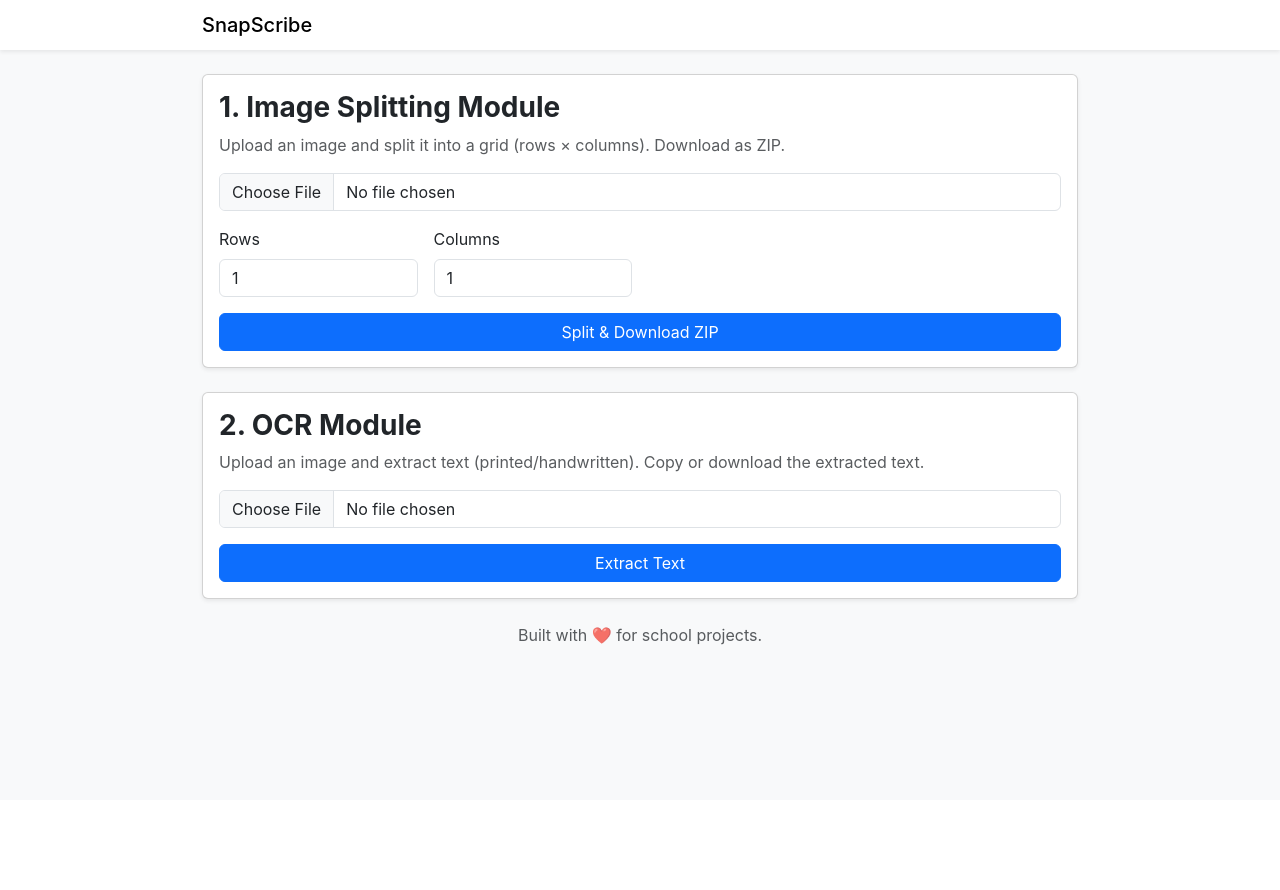
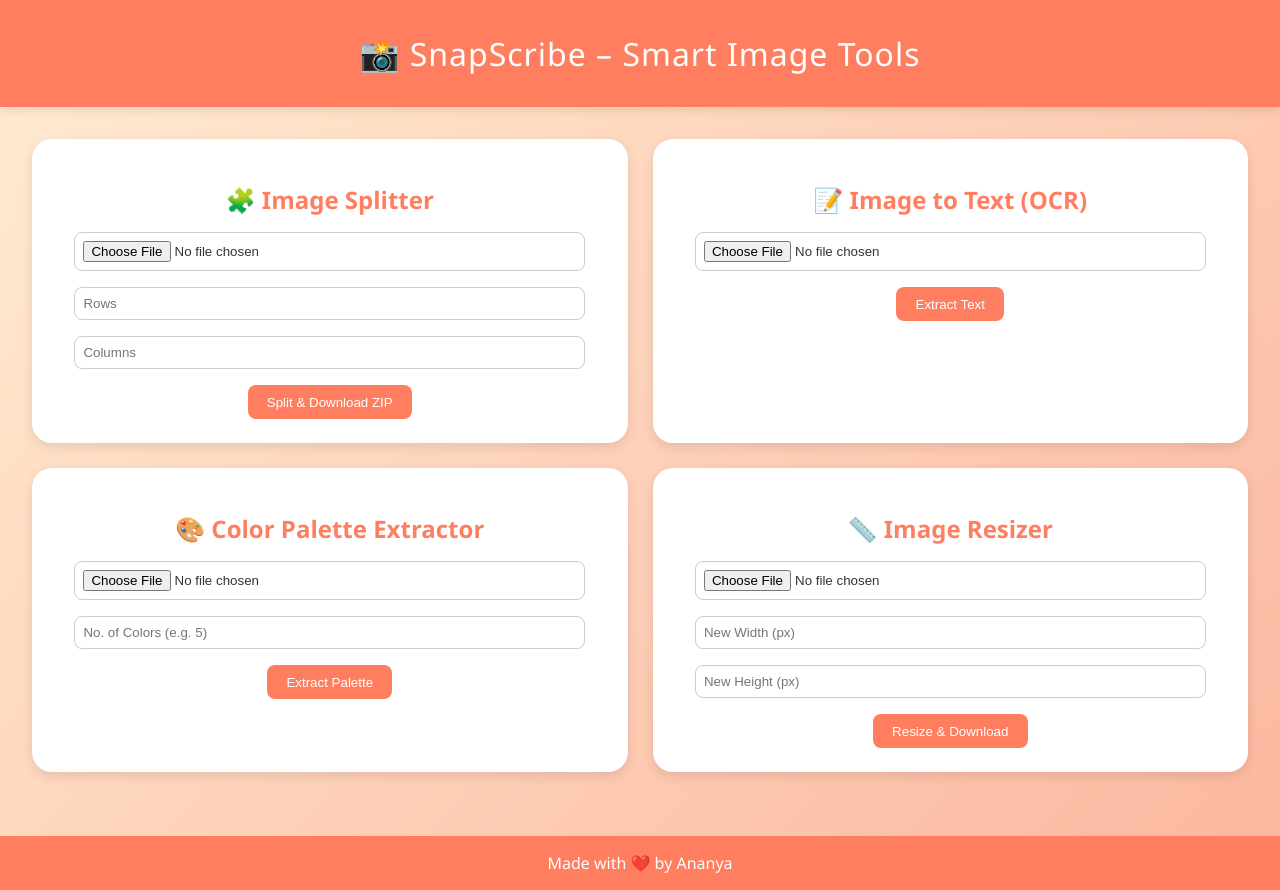
Before and after one commit to 96Ananya/SnapScribe-Smart-Image-Tools, a Flask app: page / in a window 1280 px wide. Before the commit the page ends 645 px from the top, so only its background shows below. Run offline with Flask 2, Linux system fonts and the light colour scheme.

Commit message:
Initial commit for new repo

```diff
--- a/app.py
+++ b/app.py
@@ -1,126 +1,119 @@
-from flask import Flask, render_template, request, send_file, flash, redirect, url_for
-from werkzeug.utils import secure_filename
+from flask import Flask, render_template, request, send_file, redirect, url_for, flash
+import os
 from PIL import Image
+import zipfile
 import io
-import zipfile
-import pytesseract
-import os
+import easyocr
+import numpy as np
+from collections import Counter
 
 app = Flask(__name__)
-app.secret_key = os.environ.get("SECRET_KEY", "change_this_in_prod")
+app.secret_key = 'supersecretkey'
+app.config['UPLOAD_FOLDER'] = 'uploads'
 
-ALLOWED_EXTENSIONS = {'png', 'jpg', 'jpeg', 'bmp', 'tif', 'tiff', 'webp'}
+if not os.path.exists(app.config['UPLOAD_FOLDER']):
+    os.makedirs(app.config['UPLOAD_FOLDER'])
+
+# ========== OPTION 1: IMAGE SPLITTER ==========
+@app.route('/split', methods=['POST'])
+def split_image():
+    try:
+        file = request.files['image']
+        rows = int(request.form['rows'])
+        cols = int(request.form['cols'])
+
+        img = Image.open(file)
+        img_width, img_height = img.size
+        tile_width = img_width // cols
+        tile_height = img_height // rows
+
+        zip_buffer = io.BytesIO()
+        with zipfile.ZipFile(zip_buffer, 'w') as zip_file:
+            for r in range(rows):
+                for c in range(cols):
+                    left = c * tile_width
+                    top = r * tile_height
+                    right = (c + 1) * tile_width
+                    bottom = (r + 1) * tile_height
+                    box = (left, top, right, bottom)
+                    tile = img.crop(box)
+                    img_bytes = io.BytesIO()
+                    tile.save(img_bytes, format='PNG')
+                    img_bytes.seek(0)
+                    zip_file.writestr(f'slice_{r+1}_{c+1}.png', img_bytes.read())
+
+        zip_buffer.seek(0)
+        return send_file(zip_buffer, as_attachment=True, download_name='slices.zip')
+    except Exception as e:
+        flash(f"Error splitting image: {e}")
+        return redirect(url_for('index'))
 
 
-def allowed_file(filename):
-    return '.' in filename and filename.rsplit('.', 1)[1].lower() in ALLOWED_EXTENSIONS
+# ========== OPTION 2: IMAGE TO TEXT (OCR) ==========
+@app.route('/extract_text', methods=['POST'])
+def extract_text():
+    try:
+        file = request.files['image']
+        reader = easyocr.Reader(['en'])
+        result = reader.readtext(np.array(Image.open(file)))
+
+        extracted_text = "\n".join([res[1] for res in result])
+        return render_template('index.html', extracted_text=extracted_text)
+    except Exception as e:
+        flash(f"Error extracting text: {e}")
+        return redirect(url_for('index'))
 
 
+# ========== OPTION 3: COLOR PALETTE EXTRACTOR ==========
+# ========== OPTION 3: COLOR PALETTE EXTRACTOR ==========
+@app.route('/extract_palette', methods=['POST'])
+def extract_palette():
+    try:
+        file = request.files['image']
+        num_colors = int(request.form.get('num_colors', 5))
+
+        img = Image.open(file).convert('RGB')
+        img = img.resize((150, 150))
+        pixels = np.array(img).reshape(-1, 3)
+
+        # Count most common colors
+        counter = Counter(map(tuple, pixels))
+        most_common = counter.most_common(num_colors)
+
+        # Convert np.uint8 values to normal integers for clean display
+        colors = [f"rgb({int(r)}, {int(g)}, {int(b)})" for (r, g, b), _ in most_common]
+
+        return render_template('index.html', colors=colors)
+    except Exception as e:
+        flash(f"Error extracting color palette: {e}")
+        return redirect(url_for('index'))
+
+
+# ========== OPTION 4: IMAGE RESIZER ==========
+@app.route('/resize_image', methods=['POST'])
+def resize_image():
+    try:
+        file = request.files['image']
+        width = int(request.form['width'])
+        height = int(request.form['height'])
+
+        img = Image.open(file)
+        resized_img = img.resize((width, height))
+        img_bytes = io.BytesIO()
+        resized_img.save(img_bytes, format='PNG')
+        img_bytes.seek(0)
+
+        return send_file(img_bytes, as_attachment=True, download_name='resized_image.png')
+    except Exception as e:
+        flash(f"Error resizing image: {e}")
+        return redirect(url_for('index'))
+
+
+# ========== HOME ROUTE ==========
 @app.route('/')
 def index():
     return render_template('index.html')
 
 
-@app.route('/split', methods=['POST'])
-def split_image():
-    # form fields: file, rows, cols
-    if 'file' not in request.files:
-        flash('No file part')
-        return redirect(url_for('index'))
-    file = request.files['file']
-    if file.filename == '':
-        flash('No selected file')
-        return redirect(url_for('index'))
-    try:
-        rows = int(request.form.get('rows', 1))
-        cols = int(request.form.get('cols', 1))
-        if rows <= 0 or cols <= 0:
-            raise ValueError
-    except:
-        flash('Rows and Columns must be positive integers.')
-        return redirect(url_for('index'))
-
-    if file and allowed_file(file.filename):
-        filename = secure_filename(file.filename)
-        image = Image.open(file.stream).convert('RGB')
-        width, height = image.size
-        tile_w = width // cols
-        tile_h = height // rows
-
-        # create in-memory zip
-        zip_buffer = io.BytesIO()
-        with zipfile.ZipFile(zip_buffer, 'w', zipfile.ZIP_DEFLATED) as zf:
-            count = 0
-            for r in range(rows):
-                for c in range(cols):
-                    left = c * tile_w
-                    upper = r * tile_h
-                    # for last column/row include remainder pixels
-                    right = (c + 1) * tile_w if c < cols - 1 else width
-                    lower = (r + 1) * tile_h if r < rows - 1 else height
-                    box = (left, upper, right, lower)
-                    tile = image.crop(box)
-                    tile_bytes = io.BytesIO()
-                    tile.save(tile_bytes, format='PNG')
-                    tile_bytes.seek(0)
-                    count += 1
-                    zf.writestr(f'{filename.rsplit(".",1)[0]}_r{r+1}_c{c+1}.png', tile_bytes.read())
-
-        zip_buffer.seek(0)
-        return send_file(
-            zip_buffer,
-            mimetype='application/zip',
-            as_attachment=True,
-            download_name=f'{filename.rsplit(".",1)[0]}_split_{rows}x{cols}.zip'
-        )
-    else:
-        flash('Invalid file type. Allowed: png, jpg, jpeg, bmp, tif, tiff, webp')
-        return redirect(url_for('index'))
-
-
-@app.route('/ocr', methods=['POST'])
-def ocr():
-    if 'file' not in request.files:
-        flash('No file part')
-        return redirect(url_for('index'))
-    file = request.files['file']
-    if file.filename == '':
-        flash('No selected file')
-        return redirect(url_for('index'))
-
-    if file and allowed_file(file.filename):
-        img = Image.open(file.stream).convert('RGB')
-        # OCR with pytesseract
-        try:
-            text = pytesseract.image_to_string(img)
-        except Exception as e:
-            text = ""
-            app.logger.error("Tesseract error: %s", e)
-
-        # Provide text result page and a downloadable .txt
-        return render_template('index.html', ocr_text=text)
-    else:
-        flash('Invalid file type. Allowed: png, jpg, jpeg, bmp, tif, tiff, webp')
-        return redirect(url_for('index'))
-
-
-@app.route('/download_text', methods=['POST'])
-def download_text():
-    content = request.form.get('content', '')
-    if content is None:
-        content = ''
-    bio = io.BytesIO()
-    bio.write(content.encode('utf-8'))
-    bio.seek(0)
-    return send_file(
-        bio,
-        as_attachment=True,
-        download_name='extracted_text.txt',
-        mimetype='text/plain'
-    )
-
-
 if __name__ == '__main__':
-    port = int(os.environ.get('PORT', 5000))
-    # Use Flask's dev server locally. In deployment Dockerfile uses gunicorn.
-    app.run(host='0.0.0.0', port=port, debug=True)
+    app.run(debug=True)
--- a/requirements.txt
+++ b/requirements.txt
@@ -2,3 +2,5 @@ Flask>=2.2
 pytesseract>=0.3.10
 Pillow>=9.0
 gunicorn>=20.1.0
+opencv-python>=4.8.0
+numpy>=1.24
--- a/templates/index.html
+++ b/templates/index.html
@@ -1,90 +1,211 @@
-<!doctype html>
+<!DOCTYPE html>
 <html lang="en">
 <head>
-    <meta charset="utf-8" />
-    <meta name="viewport" content="width=device-width, initial-scale=1" />
-    <title>SnapScribe</title>
-    <link href="https://cdn.jsdelivr.net/npm/bootstrap@5.3.2/dist/css/bootstrap.min.css" rel="stylesheet">
-    <link href="{{ url_for('static', filename='style.css') }}" rel="stylesheet">
+    <meta charset="UTF-8">
+    <meta name="viewport" content="width=device-width, initial-scale=1.0">
+    <title>SnapScribe – Smart Image Tools</title>
+    <style>
+        body {
+            font-family: 'Segoe UI', Tahoma, Geneva, Verdana, sans-serif;
+            background: linear-gradient(135deg, #ffecd2 0%, #fcb69f 100%);
+            margin: 0;
+            padding: 0;
+            color: #333;
+        }
+
+        header {
+            text-align: center;
+            padding: 2rem;
+            background: #ff7e5f;
+            color: white;
+            font-size: 2rem;
+            letter-spacing: 1px;
+            box-shadow: 0 3px 10px rgba(0,0,0,0.1);
+        }
+
+        /* Make it 2x2 grid */
+        .container {
+            display: grid;
+            grid-template-columns: repeat(2, 1fr);
+            gap: 25px;
+            padding: 2rem;
+        }
+
+        @media (max-width: 800px) {
+            .container {
+                grid-template-columns: 1fr;
+            }
+        }
+
+        .card {
+            background: white;
+            border-radius: 20px;
+            padding: 1.5rem;
+            box-shadow: 0 4px 12px rgba(0,0,0,0.1);
+            text-align: center;
+            transition: transform 0.3s ease, box-shadow 0.3s ease;
+        }
+
+        .card:hover {
+            transform: translateY(-6px);
+            box-shadow: 0 8px 20px rgba(0,0,0,0.2);
+        }
+
+        h2 {
+            color: #ff7e5f;
+            margin-bottom: 1rem;
+        }
+
+        input[type="file"], input[type="number"], input[type="text"] {
+            margin-bottom: 1rem;
+            padding: 0.5rem;
+            width: 90%;
+            border: 1px solid #ccc;
+            border-radius: 8px;
+        }
+
+        button {
+            background: #ff7e5f;
+            color: white;
+            border: none;
+            border-radius: 8px;
+            padding: 0.6rem 1.2rem;
+            cursor: pointer;
+            transition: background 0.3s ease;
+        }
+
+        button:hover {
+            background: #eb5e28;
+        }
+
+        .result-box {
+            background: #fff8f2;
+            border-radius: 10px;
+            margin-top: 15px;
+            padding: 1rem;
+            text-align: left;
+            word-wrap: break-word;
+        }
+
+        .color-boxes {
+            display: flex;
+            justify-content: center;
+            flex-wrap: wrap;
+            gap: 10px;
+            margin-top: 15px;
+        }
+
+        .color {
+            width: 70px;
+            height: 70px;
+            border-radius: 10px;
+            border: 1px solid #ccc;
+            text-align: center;
+            font-size: 0.7rem;
+            display: flex;
+            justify-content: center;
+            align-items: center;
+            color: #444;
+            flex-direction: column;
+        }
+
+        .color span {
+            font-size: 0.65rem;
+            background: rgba(255,255,255,0.7);
+            border-radius: 4px;
+            padding: 1px 3px;
+        }
+
+        footer {
+            text-align: center;
+            background: #ff7e5f;
+            color: white;
+            padding: 1rem;
+            margin-top: 2rem;
+        }
+
+        .flash {
+            color: red;
+            text-align: center;
+            margin-bottom: 1rem;
+        }
+    </style>
 </head>
-  <body class="bg-light">
-    <nav class="navbar navbar-light bg-white shadow-sm mb-4">
+<body>
+    <header>📸 SnapScribe – Smart Image Tools</header>
+
+    {% with messages = get_flashed_messages() %}
+      {% if messages %}
+        <div class="flash">
+          {% for message in messages %}
+            <p>{{ message }}</p>
+          {% endfor %}
+        </div>
+      {% endif %}
+    {% endwith %}
+
     <div class="container">
-        <span class="navbar-brand mb-0 h1">SnapScribe</span>
-      </div>
-    </nav>
 
-    <div class="container mb-5">
-      <!-- Image Splitting Module -->
-      <div class="card mb-4 shadow-sm">
-        <div class="card-body">
-          <h3 class="card-title">1. Image Splitting Module</h3>
-          <p class="text-muted">Upload an image and split it into a grid (rows × columns). Download as ZIP.</p>
-          <form method="post" action="/split" enctype="multipart/form-data" class="row g-3">
-            <div class="col-12">
-              <input class="form-control" type="file" name="file" accept="image/*" required>
-            </div>
-            <div class="col-md-3">
-              <label class="form-label">Rows</label>
-              <input type="number" name="rows" class="form-control" value="1" min="1" required>
-            </div>
-            <div class="col-md-3">
-              <label class="form-label">Columns</label>
-              <input type="number" name="cols" class="form-control" value="1" min="1" required>
-            </div>
-            <div class="col-12">
-              <button class="btn btn-primary w-100" type="submit">Split & Download ZIP</button>
-            </div>
+        <!-- Image Splitter -->
+        <div class="card">
+            <h2>🧩 Image Splitter</h2>
+            <form action="/split" method="POST" enctype="multipart/form-data">
+                <input type="file" name="image" accept="image/*" required><br>
+                <input type="number" name="rows" placeholder="Rows" required>
+                <input type="number" name="cols" placeholder="Columns" required><br>
+                <button type="submit">Split & Download ZIP</button>
             </form>
         </div>
+
+        <!-- Image to Text -->
+        <div class="card">
+            <h2>📝 Image to Text (OCR)</h2>
+            <form action="/extract_text" method="POST" enctype="multipart/form-data">
+                <input type="file" name="image" accept="image/*" required><br>
+                <button type="submit">Extract Text</button>
+            </form>
+            {% if extracted_text %}
+            <div class="result-box">
+                <strong>Extracted Text:</strong>
+                <pre>{{ extracted_text }}</pre>
+            </div>
+            {% endif %}
         </div>
 
-      <!-- OCR Module -->
-      <div class="card mb-4 shadow-sm">
-        <div class="card-body">
-          <h3 class="card-title">2. OCR Module</h3>
-          <p class="text-muted">Upload an image and extract text (printed/handwritten). Copy or download the extracted text.</p>
-
-          <form method="post" action="/ocr" enctype="multipart/form-data" class="row g-3">
-            <div class="col-12">
-              <input class="form-control" type="file" name="file" accept="image/*" required>
+        <!-- Color Palette Extractor -->
+        <div class="card">
+            <h2>🎨 Color Palette Extractor</h2>
+            <form action="/extract_palette" method="POST" enctype="multipart/form-data">
+                <input type="file" name="image" accept="image/*" required><br>
+                <input type="number" name="num_colors" placeholder="No. of Colors (e.g. 5)" required><br>
+                <button type="submit">Extract Palette</button>
+            </form>
+            {% if colors %}
+            <div class="color-boxes">
+                {% for color in colors %}
+                <div class="color" style="background-color: {{ color }}">
+                    <span>{{ color }}</span>
                 </div>
-            <div class="col-12">
-              <button class="btn btn-primary w-100" type="submit">Extract Text</button>
+                {% endfor %}
             </div>
-          </form>
-
-          <!-- Show OCR result if present -->
-          {% if ocr_text is defined %}
-          <hr>
-          <h5>Extracted Text</h5>
-          <form method="post" action="/download_text">
-            <div class="mb-3">
-              <textarea id="ocr_textarea" name="content" class="form-control" rows="8">{{ ocr_text }}</textarea>
-            </div>
-            <div class="d-flex gap-2">
-              <button type="submit" class="btn btn-success">Download Text File</button>
-              <button type="button" class="btn btn-outline-secondary" onclick="copyText()">Copy to Clipboard</button>
-            </div>
-          </form>
             {% endif %}
         </div>
+
+        <!-- Image Resizer -->
+        <div class="card">
+            <h2>📏 Image Resizer</h2>
+            <form action="/resize_image" method="POST" enctype="multipart/form-data">
+                <input type="file" name="image" accept="image/*" required><br>
+                <input type="number" name="width" placeholder="New Width (px)" required>
+                <input type="number" name="height" placeholder="New Height (px)" required><br>
+                <button type="submit">Resize & Download</button>
+            </form>
         </div>
 
-      <footer class="text-center text-muted mt-4">
-        Built with ❤️ for school projects.
-      </footer>
     </div>
 
-    <script>
-      function copyText(){
-        const ta = document.getElementById('ocr_textarea');
-        if(!ta) return;
-        ta.select();
-        navigator.clipboard.writeText(ta.value).then(()=> {
-          alert('Text copied to clipboard');
-        });
-      }
-    </script>
+    <footer>
+        Made with ❤️ by Ananya
+    </footer>
 </body>
 </html>
```
Also changed, not shown: README.md, 1 other file. Lines whose indentation alone changed are shown as unchanged.
